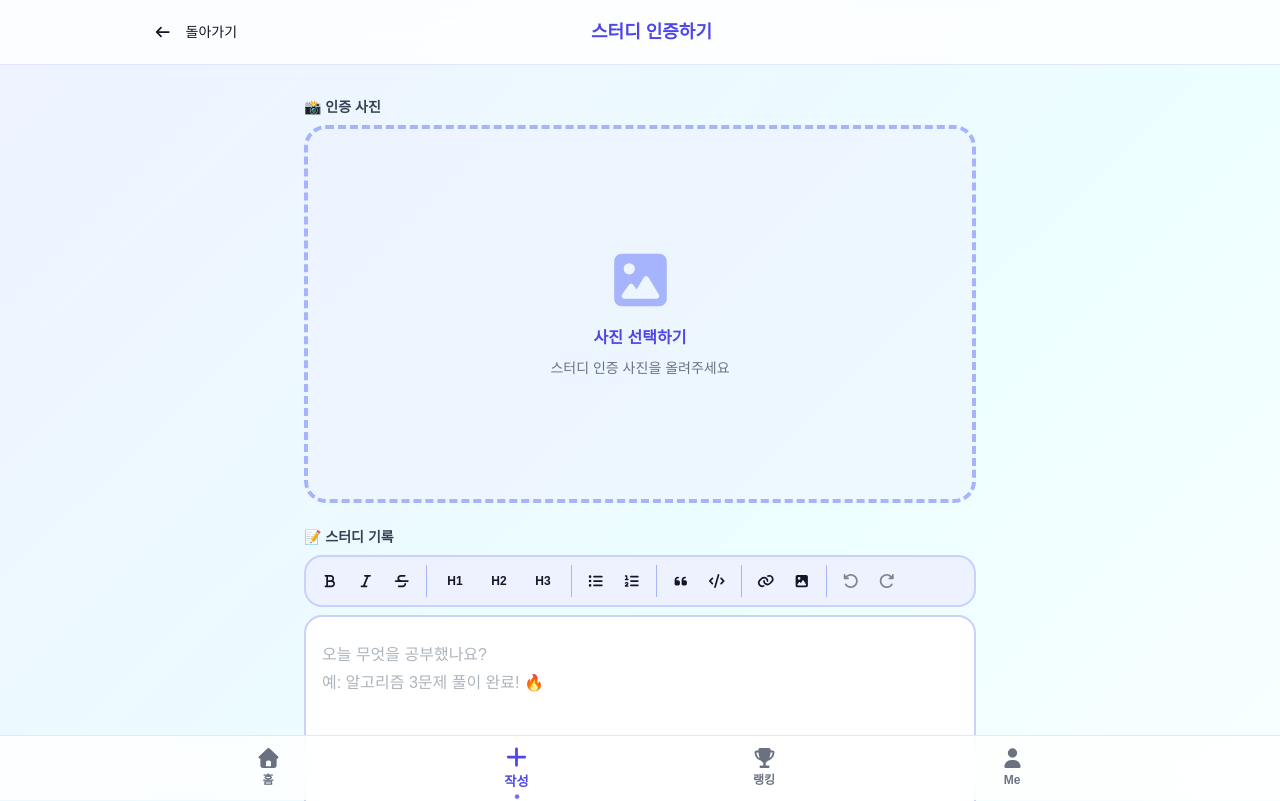
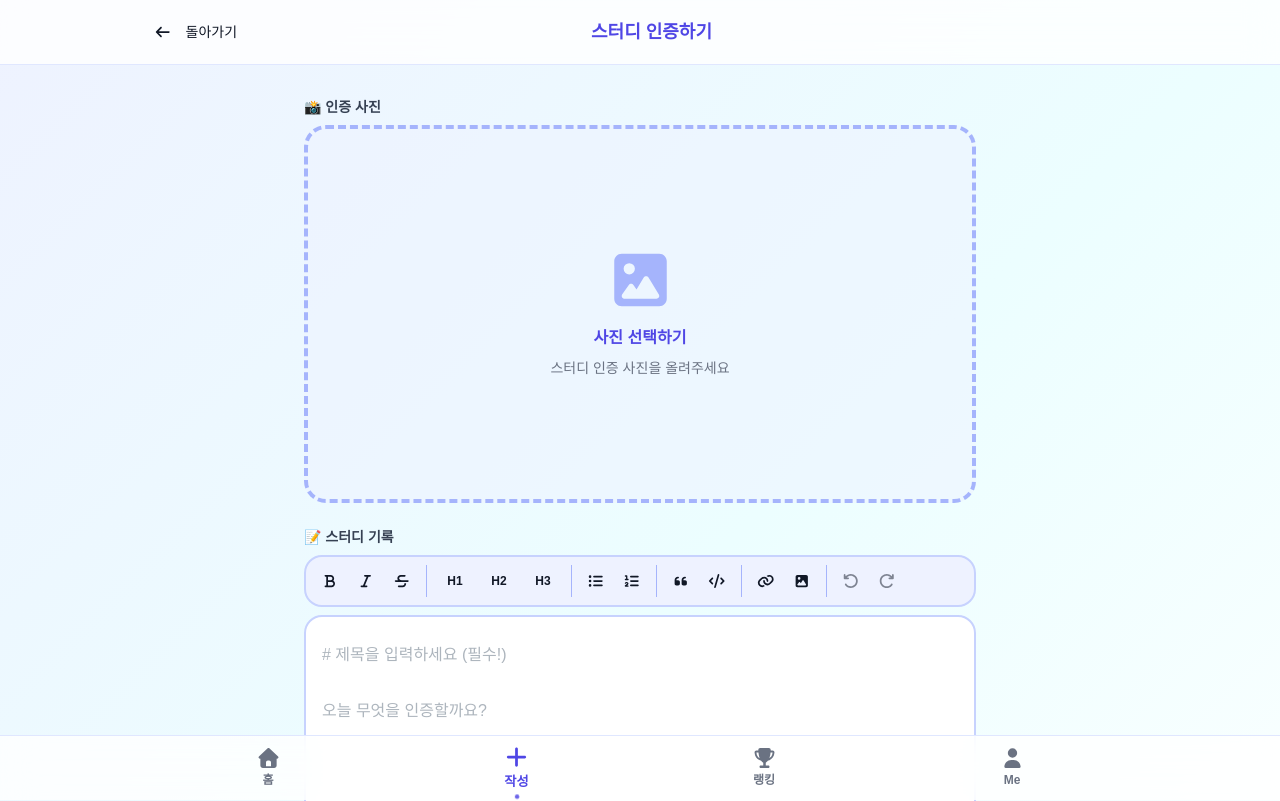
Before and after one commit to mooh2jj/community_feed_front, a Next.js app: page /create in a window 1280 px wide. Shown: the top 801 px of the page. Built offline with nearby package versions, Linux system fonts and the light colour scheme; no server answers; a web font is replaced by a local one.

Commit message:
💄첫번째 블록 #제목1 validation 에러메시지 추가

```diff
--- a/app/create/page.tsx
+++ b/app/create/page.tsx
@@ -61,6 +61,15 @@ export default function CreatePost() {
 
     if (!content.trim()) {
       toast.error("내용을 입력해주세요");
+      return;
+    }
+
+    // 첫 번째 블록이 H1 제목인지 확인 (Tiptap은 # 제목을 <h1>로 출력)
+    const parser = new DOMParser();
+    const doc = parser.parseFromString(content, "text/html");
+    const firstBlock = doc.body.firstElementChild;
+    if (!firstBlock || firstBlock.tagName.toLowerCase() !== "h1") {
+      toast.error("첫 번째 줄은 반드시 제목 1(# 제목)로 시작해야 합니다");
       return;
     }
 
@@ -195,10 +204,21 @@ export default function CreatePost() {
             >
               📝 스터디 기록
             </Label>
+            {/* H1 제목 필수 안내 */}
+            {/* <div className="flex items-center gap-2 px-3 py-2 rounded-xl bg-indigo-50 border border-indigo-200 text-xs text-indigo-700">
+              <span className="font-bold text-indigo-600">필수</span>
+              <span>
+                첫 번째 줄은{" "}
+                <code className="bg-white border border-indigo-200 rounded px-1 font-mono">
+                  # 제목
+                </code>{" "}
+                (H1) 으로 시작해야 합니다
+              </span>
+            </div> */}
             <TiptapEditor
               content={content}
               onChange={setContent}
-              placeholder="오늘 무엇을 공부했나요?&#10;예: 알고리즘 3문제 풀이 완료! 🔥"
+              placeholder="# 제목을 입력하세요 (필수!)&#10;&#10;오늘 무엇을 인증할까요?"
               pendingFilesRef={pendingFilesRef}
             />
             {/* 마크다운 단축키 힌트 */}
```
